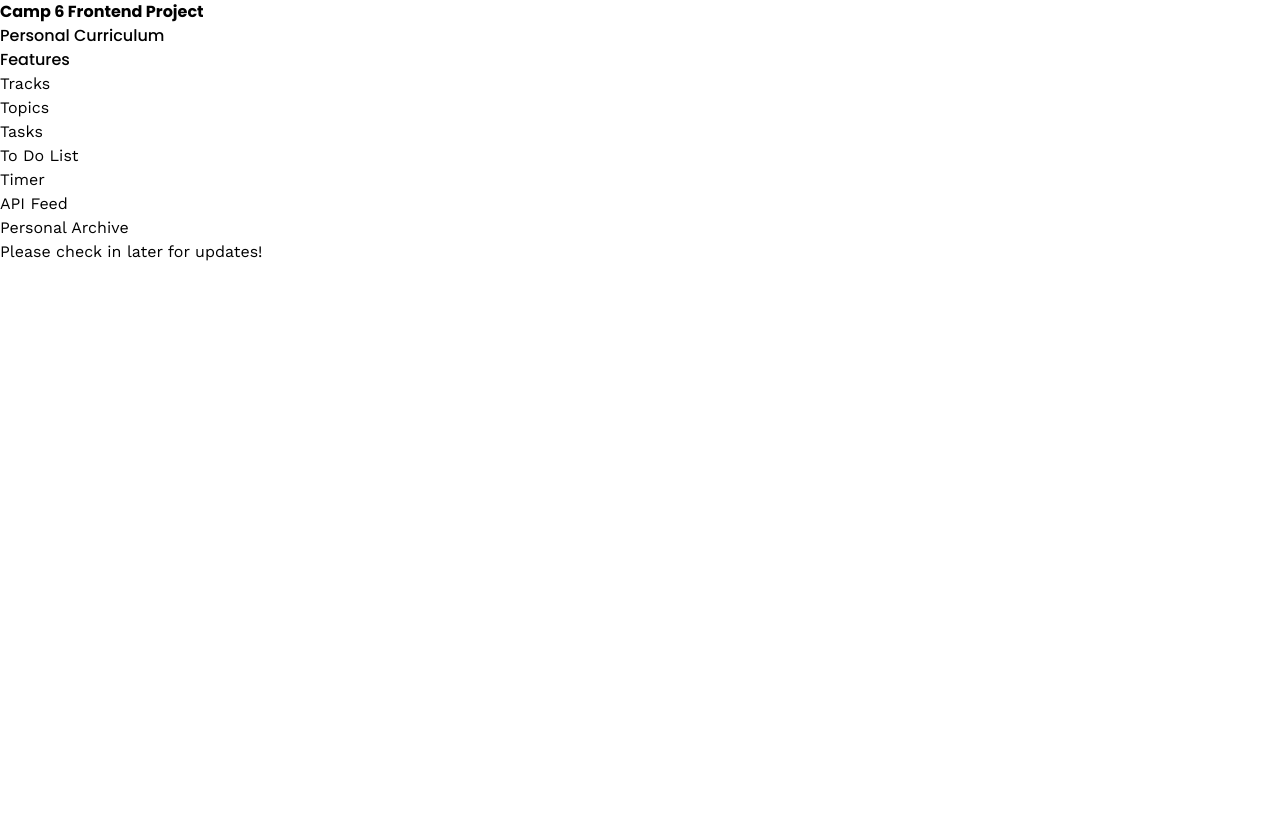
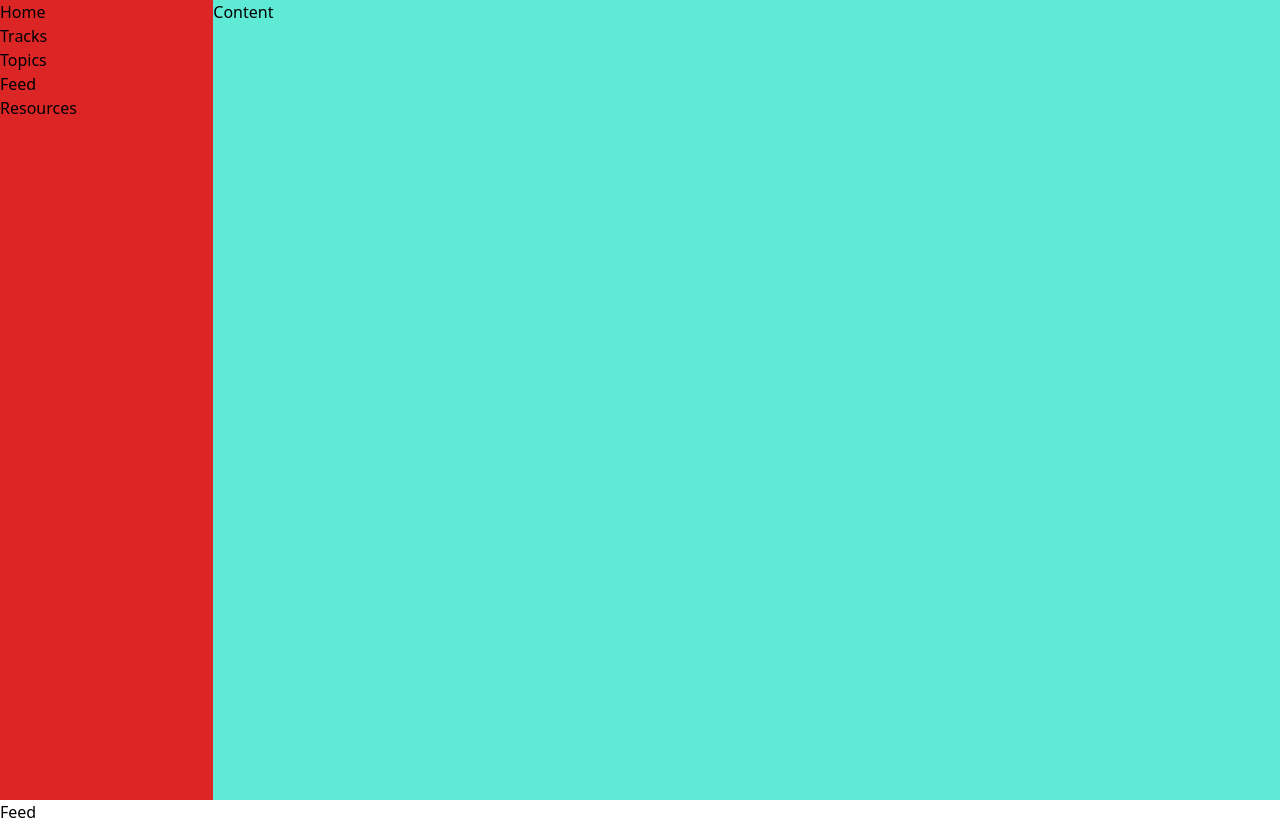
Before and after one commit to devhausleipzigacademy/camp6-frontend-project, a React (Vite) app: page /feed in a window 1280 px wide. Before the commit the page ends 800 px from the top, so only its background shows below. Built offline with nearby package versions, Linux system fonts and the light colour scheme.

Commit message:
added routes

```diff
--- a/package.json
+++ b/package.json
@@ -10,7 +10,8 @@
   },
   "dependencies": {
     "react": "^18.2.0",
-    "react-dom": "^18.2.0"
+    "react-dom": "^18.2.0",
+    "react-router-dom": "^6.3.0"
   },
   "devDependencies": {
     "@types/react": "^18.0.15",
--- a/src/App.tsx
+++ b/src/App.tsx
@@ -1,15 +1,11 @@
+import { Outlet } from "react-router-dom";
+import SideBar from "./components/SideBar";
+
 export default function App() {
-	return (
-		<div className="App">
-			<h1 className="heading">Camp 6 Frontend Project</h1>
-			<h2>Personal Curriculum</h2>
-			<h3 className="subheading">Features</h3>
-			<p>
-				Tracks <br />
-				Topics <br /> Tasks <br /> To Do List <br /> Timer <br />
-				API Feed <br /> Personal Archive <br /> Please check in later for
-				updates!
-			</p>
-		</div>
-	);
+  return (
+    <div className="App">
+      <SideBar />
+      <Outlet />
+    </div>
+  );
 }
--- /dev/null
+++ b/src/components/SideBar.tsx
@@ -0,0 +1,20 @@
+import { NavLink } from "react-router-dom";
+
+export default function SideBar() {
+  return (
+    <div>
+      <div className="flex flex-row top-0 left-0 w-screen h-screen">
+        <div className="flex flex-col top-0 left-0 w-1/6 h-screen bg-red-600">
+          <NavLink to="/"> Home</NavLink>
+          <NavLink to="/tracks">Tracks</NavLink>
+          <NavLink to="/topics">Topics</NavLink>
+          <NavLink to="/feed">Feed</NavLink>
+          <NavLink to="/resources">Resources</NavLink>
+        </div>
+        <div className="flex flex-row top-0 left-0 w-5/6 h-screen bg-teal-300">
+          Content
+        </div>
+      </div>
+    </div>
+  );
+}
--- a/src/main.tsx
+++ b/src/main.tsx
@@ -1,10 +1,27 @@
-import React from 'react'
-import ReactDOM from 'react-dom/client'
-import App from './App'
-import './index.css'
+import React from "react";
+import ReactDOM from "react-dom/client";
+import { BrowserRouter, Route, Routes } from "react-router-dom";
+import App from "./App";
+import Home from "./routes/Home";
+import Tracks from "./routes/Tracks";
+import Topics from "./routes/Topics";
+import Feed from "./routes/Feed";
+import Resources from "./routes/Resources";
+import "./index.css";
 
-ReactDOM.createRoot(document.getElementById('root') as HTMLElement).render(
+ReactDOM.createRoot(document.getElementById("root") as HTMLElement).render(
   <React.StrictMode>
-    <App />
+    <BrowserRouter>
+      <Routes>
+        <Route path="/" element={<App />}>
+          <Route index element={<Home />} />
+          <Route path="/tracks" element={<Tracks />} />
+          <Route path="/topics" element={<Topics />} />
+          <Route path="/feed" element={<Feed />} />
+          <Route path="/resources" element={<Resources />} />
+          <Route path="*" element={<p>404 - Nothing was found here</p>} />
+        </Route>
+      </Routes>
+    </BrowserRouter>
   </React.StrictMode>
-)
+);
--- /dev/null
+++ b/src/routes/Feed.tsx
@@ -0,0 +1,7 @@
+export default function Feed() {
+  return (
+    <div>
+      <span>Feed</span>
+    </div>
+  );
+}
--- /dev/null
+++ b/src/routes/Home.tsx
@@ -0,0 +1,7 @@
+export default function Home() {
+  return (
+    <div>
+      <span>Home</span>
+    </div>
+  );
+}
--- /dev/null
+++ b/src/routes/Resources.tsx
@@ -0,0 +1,7 @@
+export default function Resource() {
+  return (
+    <div>
+      <span>Resources</span>
+    </div>
+  );
+}
--- /dev/null
+++ b/src/routes/Topics.tsx
@@ -0,0 +1,7 @@
+export default function Topics() {
+  return (
+    <div>
+      <span>Topics</span>
+    </div>
+  );
+}
--- /dev/null
+++ b/src/routes/Tracks.tsx
@@ -0,0 +1,7 @@
+export default function Trcks() {
+  return (
+    <div>
+      <span>Tracks</span>
+    </div>
+  );
+}
```
Also changed, not shown: src/index.css (indentation only), src/test.tsx (deleted), 1 other file (tests, documents, lock files or other folders).
